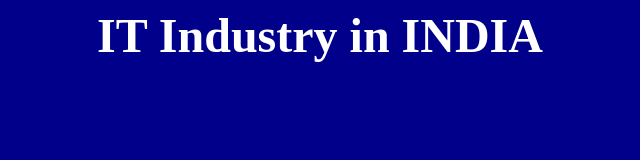
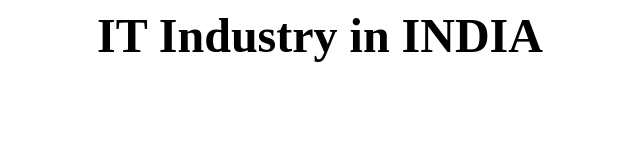
Before and after one commit to Easy-To-Code/HTML, a plain HTML site: page slip 2/heading.html in a window 1280 px wide. Shown: the whole page, without its empty margins (320-960 px from the left). Drawn offline with Linux system fonts and the light colour scheme.

Commit message:
Update heading.html

```diff
--- a/slip 2/heading.html
+++ b/slip 2/heading.html
@@ -1,5 +1,5 @@
 <html>
-<body style="background:darkblue; color:white;">
+<body>
 <h1 align=center><font size=7>IT Industry  in INDIA</font></h1>
 </body>
 </html>
```
